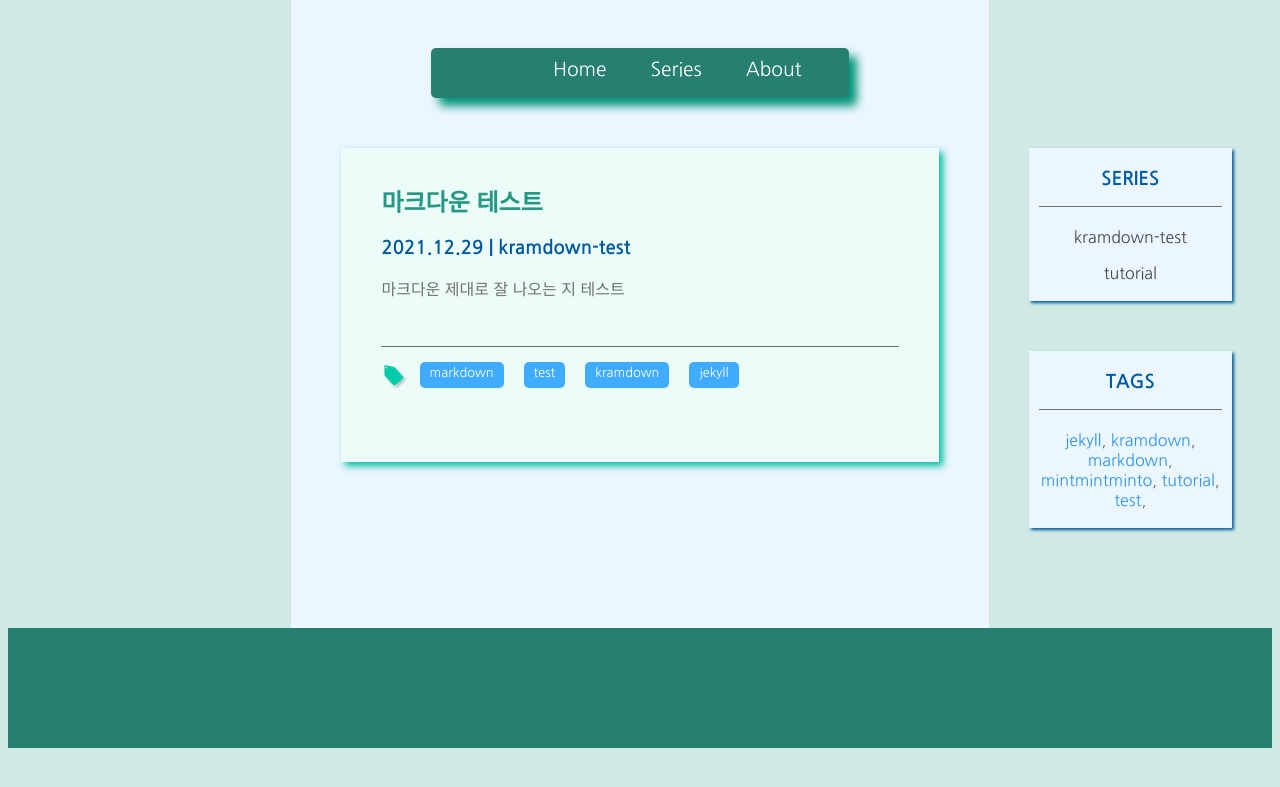
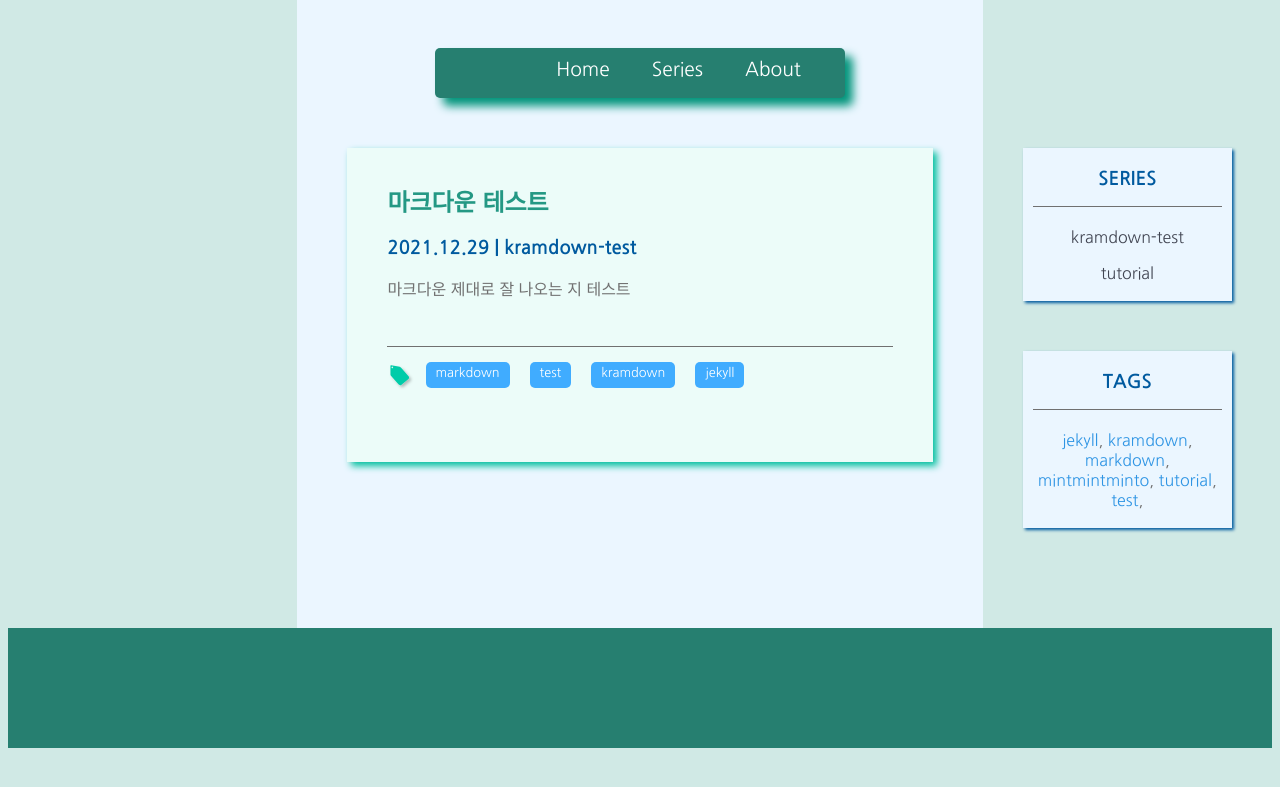
Before and after one commit to recoma96/mintmintminto, a Jekyll site: the page built from index.markdown, in a window 1280 px wide. Shown: the top 787 px of the page. Built offline with Jekyll 4.4.1, drawn with Linux system fonts in a browser that asks for light colours; some web fonts are replaced.

Commit message:
Fix: div overflow
너비에서 넘치는거 막음

```diff
--- a/_sass/base.scss
+++ b/_sass/base.scss
@@ -15,7 +15,7 @@ img {
     box-shadow: 0px 0px 0px black;
 }
 pre {
-    width: 95%;
+    max-width: 95%;
     padding: 10px;
     box-shadow: 1.3px 1px 2px black;
 }
--- a/_sass/layers.scss
+++ b/_sass/layers.scss
@@ -55,7 +55,7 @@ body {
     }
 }
 .main-layout {
-    width: 100%;
+    width: 96%;
     background-color: $background-color;
     padding: 0px 50px 0px 50px;
     word-wrap: break-word;
```
